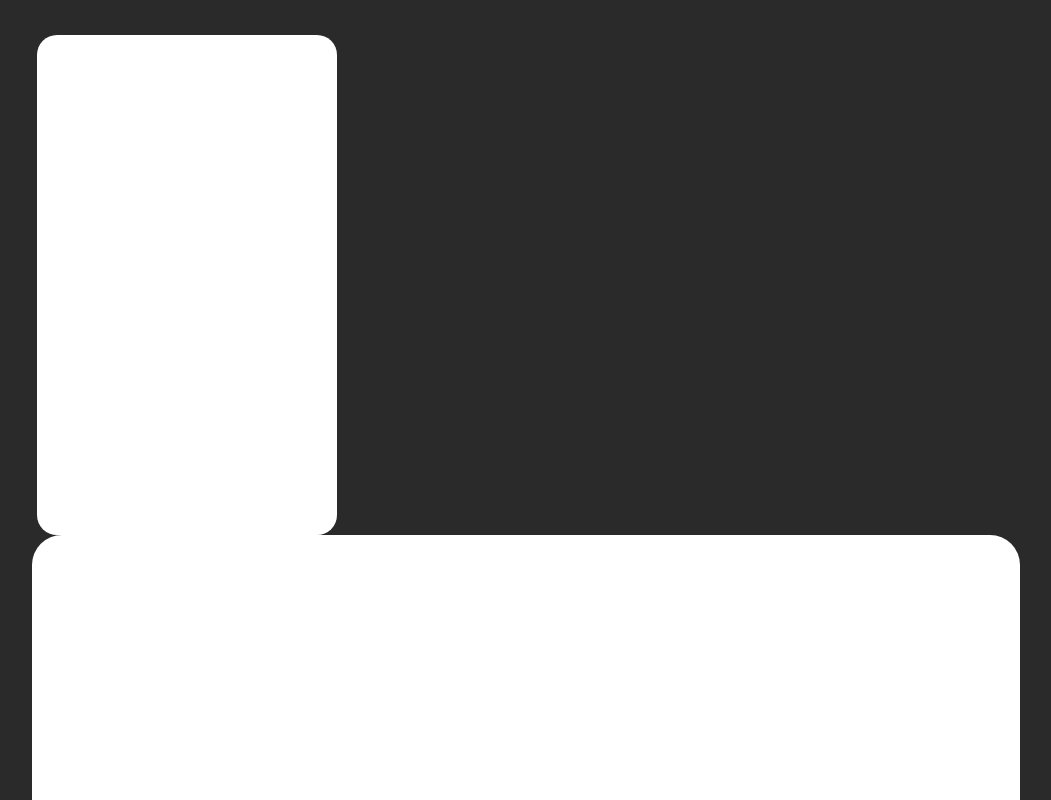
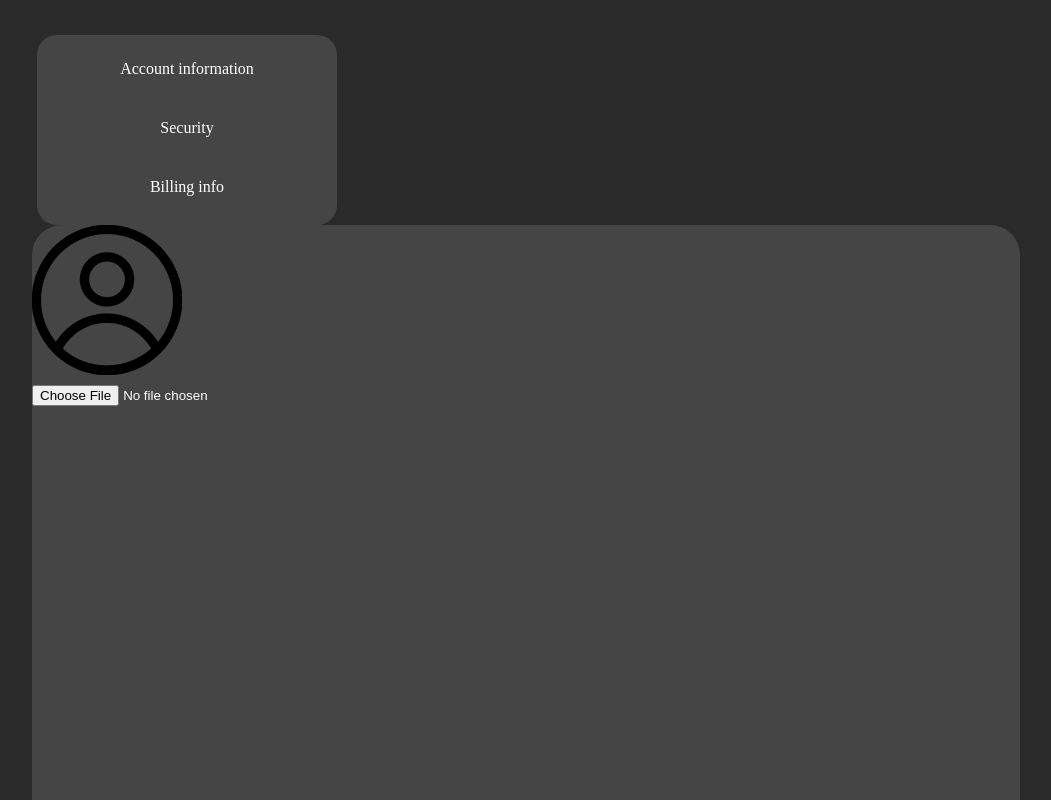
Before and after one commit to mahmoudnaif/RPS_game, a plain HTML site: page accountcenter.html in a window 1280 px wide. Shown: the top 800 px of the page, without its empty margins (45-1096 px from the left). Drawn offline with Linux system fonts and the light colour scheme; a web font is replaced by a local one.

Commit message:
edited things in acc center

```diff
--- a/CSS/accountcenter.css
+++ b/CSS/accountcenter.css
@@ -15,8 +15,8 @@
     border-radius: 20px;
     display: inline-block;
     width: 300px;
-    background-color: white;
-    height: 500px;
+    background-color: rgb(70, 69, 69);
+    height: 190px;
     margin-left: 50px;
 }
 
@@ -24,8 +24,49 @@
     vertical-align: top;
     border-radius: 30px;
     display: inline-flex;
-    background-color: white;
+    background-color: rgb(70, 69, 69);
     width: 988px;
     height: 100%;
     margin-left: 45px;
 }
+
+.accountInfo, .security, .billingInfo{
+  color: white;
+  margin-top: 9px;
+
+    width: 100%;
+
+    height: 50px;
+    border-radius: 20px;
+    display: flex;
+    justify-content: center;
+    align-items: center;
+    cursor: pointer;
+    }
+
+.accountInfo:hover, .security:hover, .billingInfo:hover{
+
+   opacity: 70%;
+}
+
+.activearea{
+    background-color: rgb(95, 95, 95);
+}
+
+.profilePic{
+
+width: 100%;
+height: 200px;
+}
+.image-input{
+color:white
+
+}
+
+
+
+.profilePic img{
+    width: 150px;
+    display: block;
+    margin-bottom: 10px;
+}
--- a/accountcenter.html
+++ b/accountcenter.html
@@ -17,9 +17,23 @@
 
       <div class="container">
         <div class="managment-area">
+            <div class="accountInfo">
+                Account information
+            </div>
+            <div class="security">
+                Security
+            </div>
+            <div class="billingInfo">
+                Billing info
+            </div>
+
 
         </div>
         <div class="viewingarea">
+            <div class="profilePic">
+                <img src="images/loggedoutpng.png">
+                <input class="image-input" type="file">
+            </div>
 
         </div>
       </div>
```
